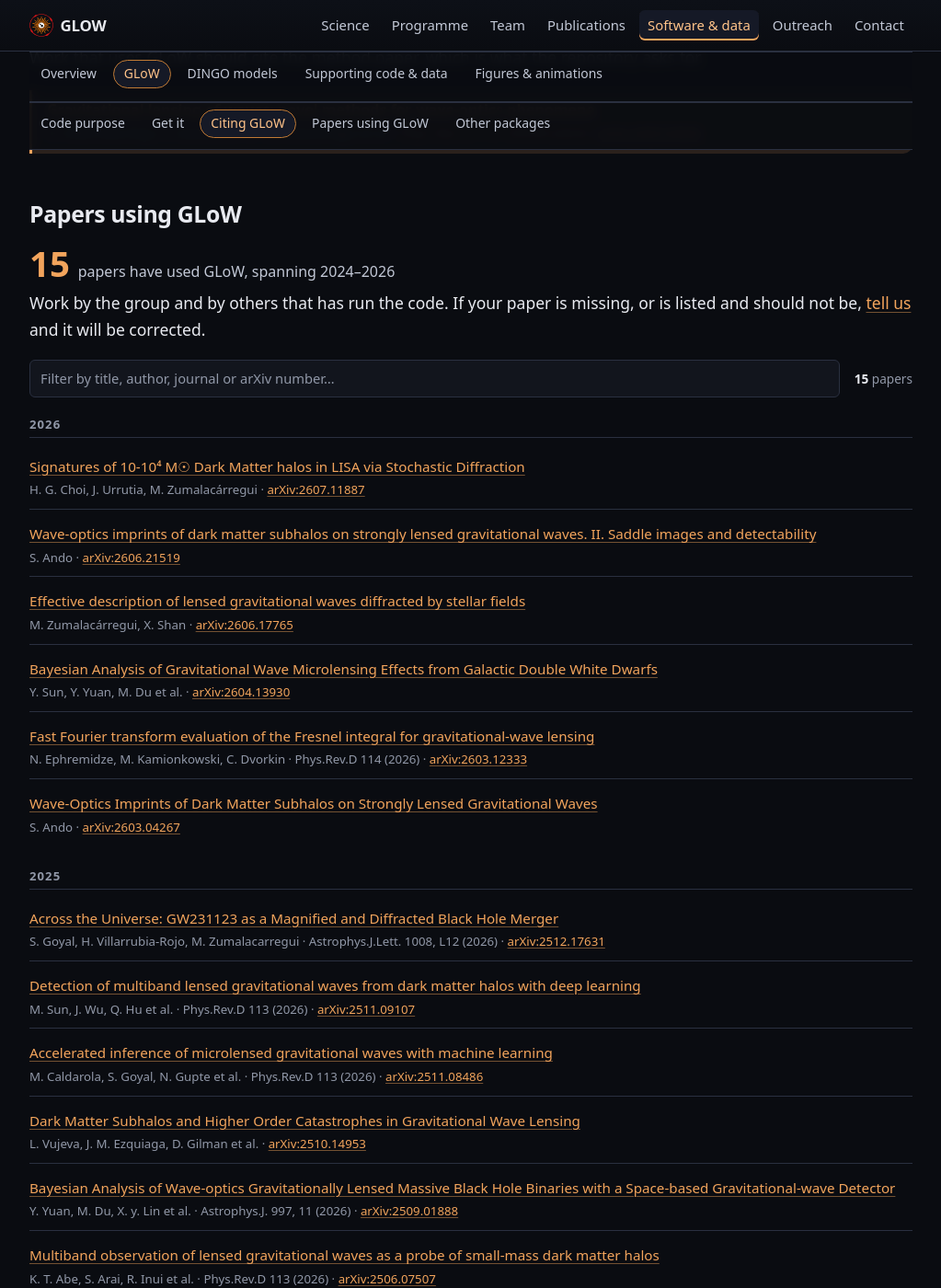
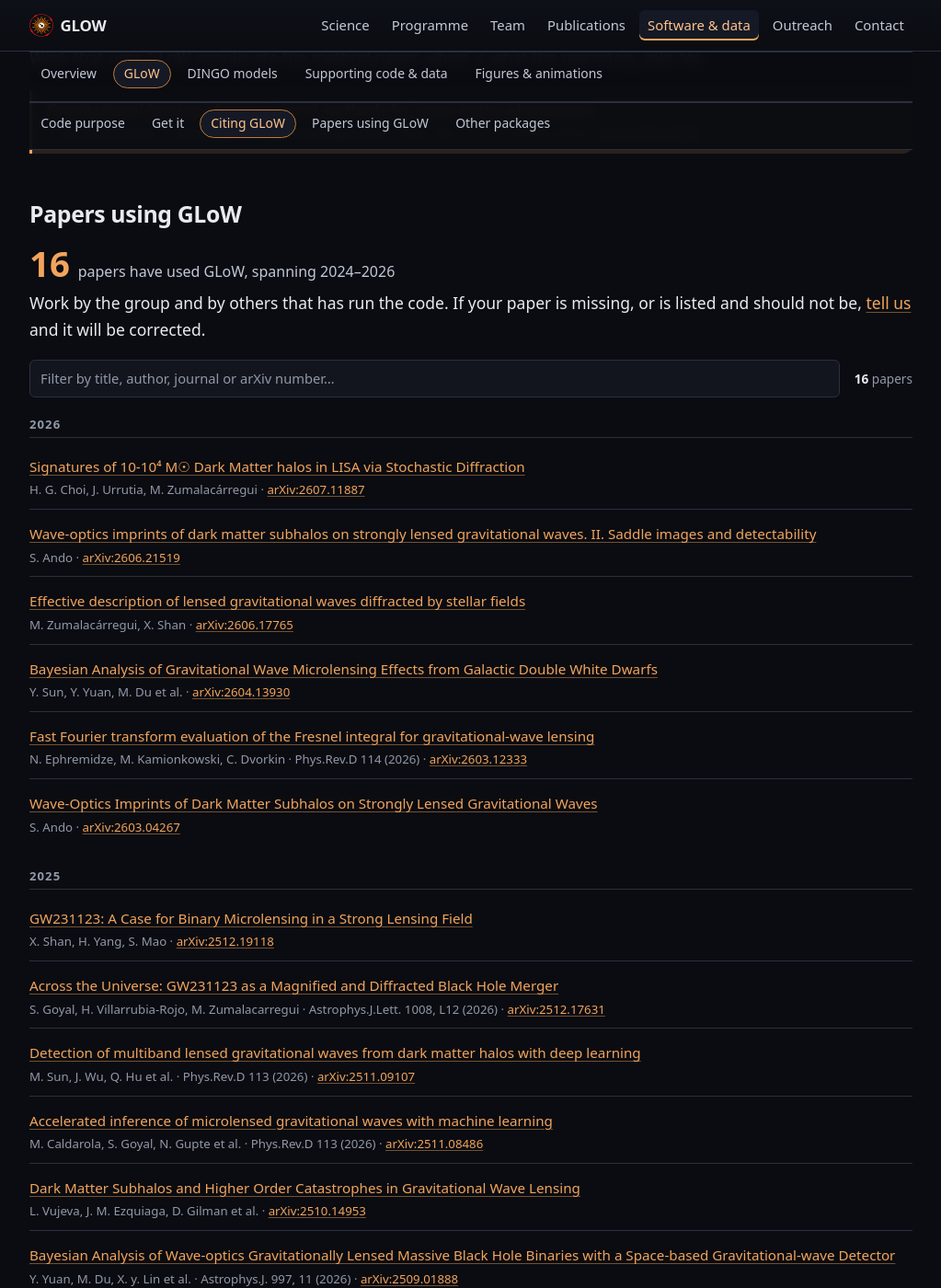
Before and after one commit to glow-astro/website, a Jekyll site: the page built from glow-code.html, in a window 1280 px wide and 1400 px high, scrolled down 1186 px. Shown: the whole window at 92% size, without its empty margins (128-1151 px from the left). Built offline with Jekyll 4.4.1, drawn with Linux system fonts in a browser that asks for light colours; part of the change alters nothing that is shown.

Commit message:
Add Shan, Yang & Mao to the papers using GLoW
The GLoW README lists 18 works and this page listed 15. Diffing the two, the
gap is not one thing.

Shan, Yang & Mao (arXiv:2512.19118) is a straight miss and is now listed:
"For the isolated point-mass lens model, we use GLoW ... to generate the
lensing amplification, which is then also incorporated into Bilby". The
harvest could not have found it, for a reason worth recording: its INSPIRE
record parses two references, so it does not register as citing either seed
and no re-run of fetch_code_papers.py will ever propose it. That blind spot,
and the older one (a paper that uses the code without citing the method
paper), are now written into the file header.

The other two, Savastano+ (2306.05282) and Cheung+ (2607.21834), stay
`include: false` with the notes that already say why: the first is the work
whose algorithms became GLoW, written before the code existed, and the second
reimplemented the point-mass computation rather than running it. So the page
now reads 16 against the README's 18, and that difference is a definition, not
an error.

Co-Authored-By: Claude Opus 5 <noreply@anthropic.com>

```diff
--- a/_data/code_papers.yml
+++ b/_data/code_papers.yml
@@ -44,6 +44,17 @@
 #
 # The 3 records without a preprint (two theses and a journal-only paper) stay
 # `include: null`. Nothing was read, so nothing is claimed.
+#
+# WHAT THE HARVEST CANNOT SEE
+#
+# INSPIRE citations are the only thing fetch_code_papers.py knows about, and
+# two kinds of paper are invisible to it: one that uses GLoW without citing the
+# method paper (Singh et al., 2502.10758), and one whose INSPIRE record has no
+# usable reference list, so it registers as citing nothing (Shan et al.,
+# 2512.19118, record 3094856, 2 references parsed). Both were found by diffing
+# against the list in the GLoW README, which is worth doing whenever it
+# changes. An entry added that way is added by hand and survives a re-run,
+# which never deletes.
 - arxiv: '2608.07667'
   title: Probability of gravitational-wave lensing by intermediate-mass black holes and globular clusters
   authors: L. Vujeva, J. M. Ezquiaga, R. K. Lo et al.
@@ -400,6 +411,24 @@
   codes:
   - glow
   include: null
+- arxiv: '2512.19118'
+  title: 'GW231123: A Case for Binary Microlensing in a Strong Lensing Field'
+  authors: X. Shan, H. Yang, S. Mao
+  url: https://inspirehep.net/literature/3094856
+  date: '2025-12-22'
+  journal: null
+  codes:
+  - glow
+  include: true
+  note: >-
+    Ran it for the comparison model: "For the isolated point-mass lens model, we
+    use GLoW (Villarrubia-Rojo et al. 2025) to generate the lensing
+    amplification, which is then also incorporated into Bilby." Added by hand on
+    2026-09-06, because the INSPIRE harvest cannot see it: record 3094856 has a
+    reference list of 2 entries, so it does not register as citing either seed
+    and no re-run of tools/fetch_code_papers.py will ever propose it. That is
+    the general failure mode of the harvest, not a one-off, so a paper known by
+    other means belongs here whether or not INSPIRE agrees.
 - arxiv: '2512.17550'
   title: 'GW231123: Overlapping Gravitational Wave Signals?'
   authors: Q. Hu, H. Narola, J. Heynen et al.
```
